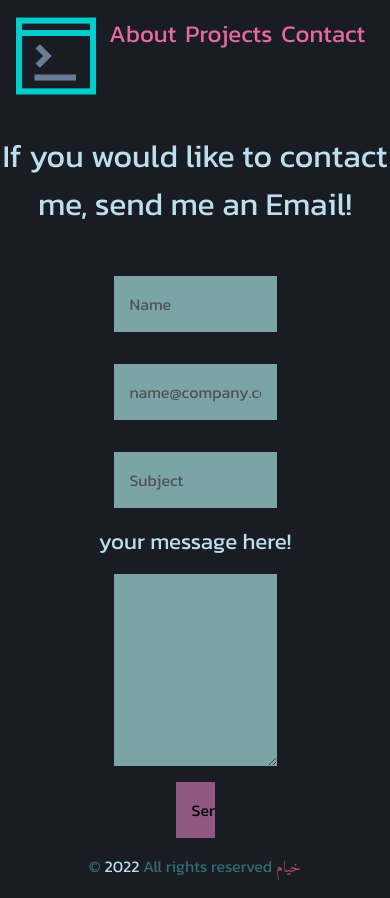
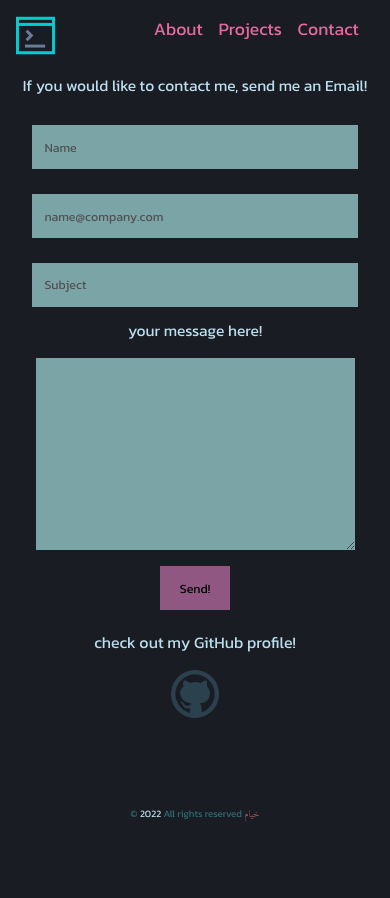
Before and after one commit to cyla00/IKPortfolioVuejs, a Vue app: page /contact in a window 390 px wide. After the commit the page ends 844 px from the top, so only its background shows below. Built offline with nearby package versions, Linux system fonts and the light colour scheme; a web font is replaced by a local one.

Commit message:
projects/contact page responsive

```diff
--- a/src/App.vue
+++ b/src/App.vue
@@ -37,4 +37,10 @@ body{
   display: grid;
   grid-auto-rows: 100px 1fr 60px;
 }
+
+@media screen and (max-width: 800px){
+  #app{
+    grid-auto-rows: 15vw 1fr;
+  }
+}
 </style>
--- a/src/components/Footer.vue
+++ b/src/components/Footer.vue
@@ -36,4 +36,18 @@ footer{
 #year{
   color: #bcdfee;
 }
+
+
+@media screen and (max-width: 800px){
+  footer{
+  width: 100%;
+  font-size: 2.5vw;
+  display: flex;
+  justify-content: center;
+  bottom: 0;
+  margin: auto;
+  color: #326c73;
+}
+
+}
 </style>
--- a/src/components/Header.vue
+++ b/src/components/Header.vue
@@ -4,9 +4,18 @@
       <a href="/"><img src="../../public/icon.png" alt=""></a>
     </div>
     <div id="menu_link">
-      <a href="/">About</a>
-      <a href="/projects">Projects</a>
-      <a href="/contact">Contact</a>
+      <div class="btn">
+        <a href="/">About</a>
+      </div>
+
+      <div class="btn">
+        <a href="/projects">Projects</a>
+      </div>
+
+      <div class="btn">
+        <a href="/contact">Contact</a>
+      </div>
+
     </div>
   </header>
 </template>
@@ -36,9 +45,14 @@ header{
   top: 0;
   right: 0;
 }
+.btn{
+  margin-right: 5%;
+}
 #menu_link a{
-  margin-right: 5%;
   text-decoration: none;
+  display: flex;
+  justify-content: center;
+  text-align: center;
   color: #e66aa1;
   font-size: 1.5em;
 }
@@ -58,4 +72,26 @@ header{
 #logo img{
   width: 5em;
 }
+
+
+
+@media screen and (max-width: 800px){
+
+  header{
+  padding: 4vw;
+  font-size: 3vw;
+}
+
+
+  #logo img{
+  width: 10vw;
+}
+
+.btn{
+  margin-right: 4vw;
+}
+
+
+
+}
 </style>
--- a/src/views/Contact.vue
+++ b/src/views/Contact.vue
@@ -12,6 +12,8 @@
 
         <input id="submit" type="submit" value="Send!" v-on:click="sendEmail()">
       </div>
+      <p id="github">check out my GitHub profile!</p>
+      <a href="https://github.com/cyla00" id="logo"><img src="../assets/git.png" alt="github-logo"></a>
     </div>
   </div>
 </template>
@@ -92,7 +94,7 @@ p{
 #wrapper{
   display: flex;
   flex-direction: column;
-  width: 50vw;
+  width: 45em;
   margin: auto;
 }
 input{
@@ -131,5 +133,39 @@ label{
   font-size: 1.4em;
   color: #bcdfee;
 }
+#github{
+  font-size: 1em;
+  margin: auto;
+}
+img{
+  width: 3em;
+  margin: 1em;
+}
+
+
+@media screen and (max-width: 800px){
+  p{
+  font-size: 4vw;
+}
+
+  #wrapper{
+  width: 90vw;
+  overflow: none;
+}
+
+input{
+  font-size: 3.2vw;
+}
+
+label{
+  font-size: 4vw;
+}
+
+#github{
+  font-size: 1evw;
+  margin-top: 20px;
+}
+
+}
 
 </style>
--- a/src/views/Projects.vue
+++ b/src/views/Projects.vue
@@ -81,7 +81,10 @@ dl{
 .project_card{
   display: grid;
   grid-template-columns: 10% 80% 10%;
-  border-radius: 10em;
+  -webkit-border-radius: 20px;
+	-khtml-border-radius: 20px;
+	-moz-border-radius: 20px;
+	border-radius: 20px;
   margin: 1em;
   padding: 0.5em;
   width: 70vw;
@@ -90,7 +93,10 @@ dl{
 }
 
 .project_card button{
-  border-radius: 3em;
+  -webkit-border-radius: 20px;
+	-khtml-border-radius: 20px;
+	-moz-border-radius: 20px;
+	border-radius: 20px;
   border: none;
   background-color: #e66aa1;
 }
@@ -121,7 +127,10 @@ dl{
   height: 50em;
   text-align: center;
   background-color: #568080;
-  border-radius: 2em;
+  -webkit-border-radius: 20px;
+	-khtml-border-radius: 20px;
+	-moz-border-radius: 20px;
+	border-radius: 20px;
   display: grid;
   grid-template-rows: 5% 60% 10% 20% 5%;
   color: #181D23;
@@ -164,4 +173,88 @@ dl{
   margin: 0;
   padding: 0.5em;;
 }
+
+
+@media screen and (max-width: 800px){
+
+#wrapper{
+  margin: 0;
+}
+  .project_card{
+  display: grid;
+  grid-template-columns: 20% 80%;
+  margin: auto;
+  margin-bottom: 5vw;
+  -webkit-border-radius: 20px;
+	-khtml-border-radius: 20px;
+	-moz-border-radius: 20px;
+	border-radius: 20px;
+  width: 80vw;
+  height: 100%;
+  box-shadow: 0em 0em 2em black;
+  color: #bcdfee;
+}
+
+.project_card button{
+  position: absolute;
+  width: 80vw;
+  height: 10vw;
+  background: none;
+  text-indent: -9999px;
+}
+.project_card button:hover{
+  background: none;
+}
+
+.project_card h4{
+  margin: auto;
+  font-size: 4vw;
+}
+.project_card p{
+  display: flex;
+  justify-content: start;
+  color: #a14e58;
+  font-size: 3vw;
+}
+
+.modal{
+  margin: auto;
+  position: absolute;
+  width: 100%;
+  height: 85vh;
+  text-align: center;
+  background-color: #568080;
+  -webkit-border-radius: 20px;
+	-khtml-border-radius: 20px;
+	-moz-border-radius: 20px;
+	border-radius: 20px;
+  display: grid;
+  grid-template-rows: 10vw 50vw 10vw;
+  color: #181D23;
+}
+
+.modal h1{
+  font-size: 6vw;
+}
+
+#description{
+  font-size: 4vw;
+  margin: 0;
+  padding: 0.5em;;
+}
+
+.modal button{
+  font-size: 5vw;
+  border: none;
+  border-radius: 0;
+  display: flex;
+  padding: 1.4vw;
+  justify-content: baseline;
+  width: 100%;
+  position: absolute;
+  bottom: 0px;
+  background-color: #a14e58;
+}
+
+}
 </style>
```
Also changed, not shown: src/assets/programming.gif (deleted).
